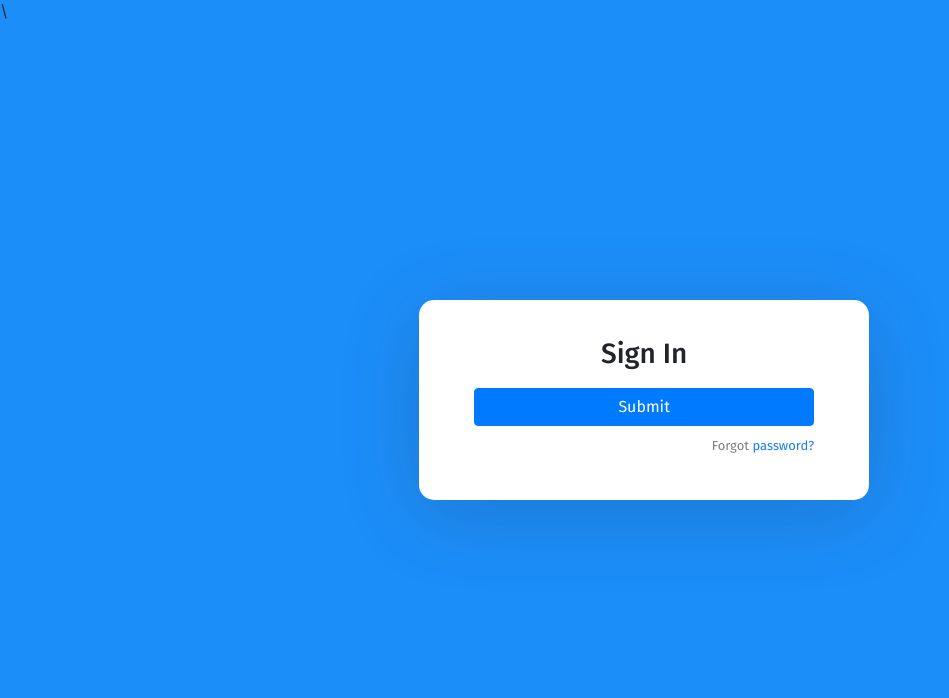
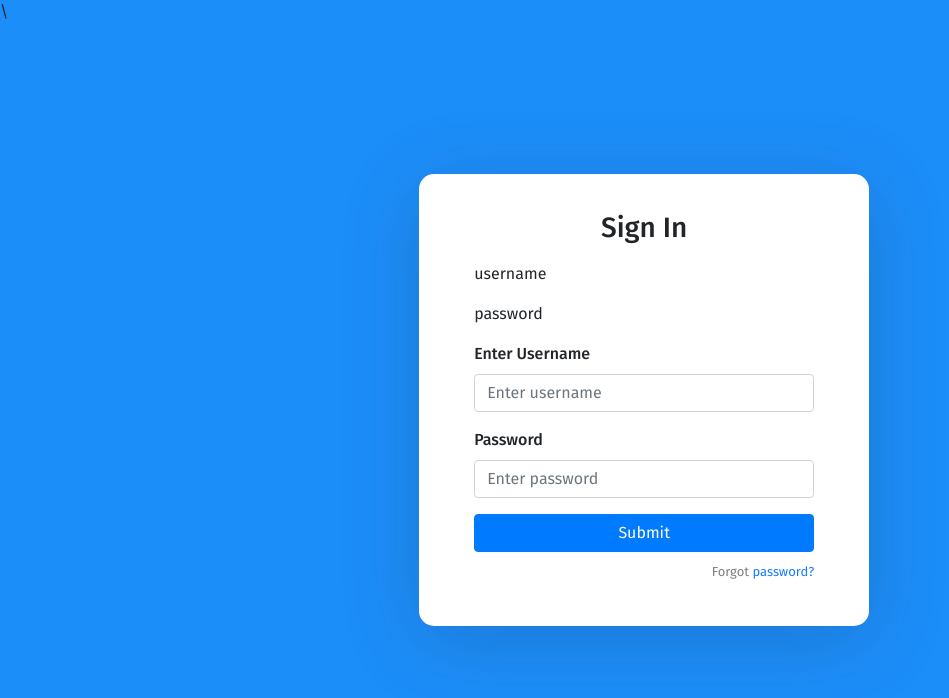
Before and after one commit to Pavel-Petkov03/Emailer, a Django app: page /sender/login in a window 1280 px wide. Shown: the top 698 px of the page, without its empty margins (0-949 px from the left). Run offline with Django 4.2, Linux system fonts and the light colour scheme; parts of the project's set-up code (start-up, migrations or seed data) failed here and were passed over.

Commit message:
making forms for login and register more good looking

```diff
--- a/Emailer/main/forms.py
+++ b/Emailer/main/forms.py
@@ -1,6 +1,8 @@
 from django.conf import settings
 from django import forms
+from django.contrib.auth import get_user_model
 from django.core.exceptions import ValidationError
+from django.forms import ModelForm
 
 
 class RegisterForm(forms.Form):
@@ -29,7 +31,9 @@ class RegisterForm(forms.Form):
         return instance
 
 
-class LoginForm(forms.ModelForm):
+class LoginForm(ModelForm):
+    pass
+
     class Meta:
-        model = settings.AUTH_USER_MODEL
-        fields = "__all__"
+        model = get_user_model()
+        fields = ("username", "password")
--- a/Emailer/main/models.py
+++ b/Emailer/main/models.py
@@ -1,4 +1,5 @@
 from django.conf import settings
+from django.contrib.auth import get_user_model
 from django.core.validators import MinLengthValidator
 from django.db import models
 
@@ -21,10 +22,10 @@ class Email(models.Model):
 
     context = models.JSONField(null=True, blank=True)
 
-    user = models.ForeignKey(settings.AUTH_USER_MODEL, on_delete=models.CASCADE, related_name="map")
+    user = models.ForeignKey(get_user_model(), on_delete=models.CASCADE, related_name="map")
 
 
 class CustomTemplate(models.Model):
     template = models.FileField(upload_to="templates/")
-    user = models.ForeignKey(settings.AUTH_USER_MODEL, on_delete=models.CASCADE)
+    user = models.ForeignKey(get_user_model(), on_delete=models.CASCADE)
     is_global_template = models.BooleanField(default=False)
--- a/Emailer/main/views.py
+++ b/Emailer/main/views.py
@@ -31,6 +31,6 @@ class LoginView(CustomAuthView):
 
 
 class RegisterView(CustomAuthView):
-    template = "register.js"
+    template = "register.html"
     redirect_success = ""
     form = RegisterForm
--- a/templates/login.html
+++ b/templates/login.html
@@ -11,11 +11,21 @@
     <div class="auth-wrapper">
         <div class="auth-inner">
             <form class="custom-form">
-                {% csrf_token %}
                 <h3>Sign In</h3>
                 {% for field in form.fields %}
                     <div class="form-group">{{ field }}</div>
                 {% endfor %}
+
+
+                <div class="form-group">
+                    <label>Enter Username</label>
+                    <input type="email" class="form-control" placeholder="Enter username"/>
+                </div>
+
+                <div class="form-group">
+                    <label>Password</label>
+                    <input type="password" class="form-control" placeholder="Enter password"/>
+                </div>
                 <button type="submit" class="btn btn-primary btn-block">Submit</button>
                 <p class="forgot-password text-right">
                     Forgot <a href="#">password?</a>
```
Also changed, not shown: templates/register.html (+6 -4 lines).
